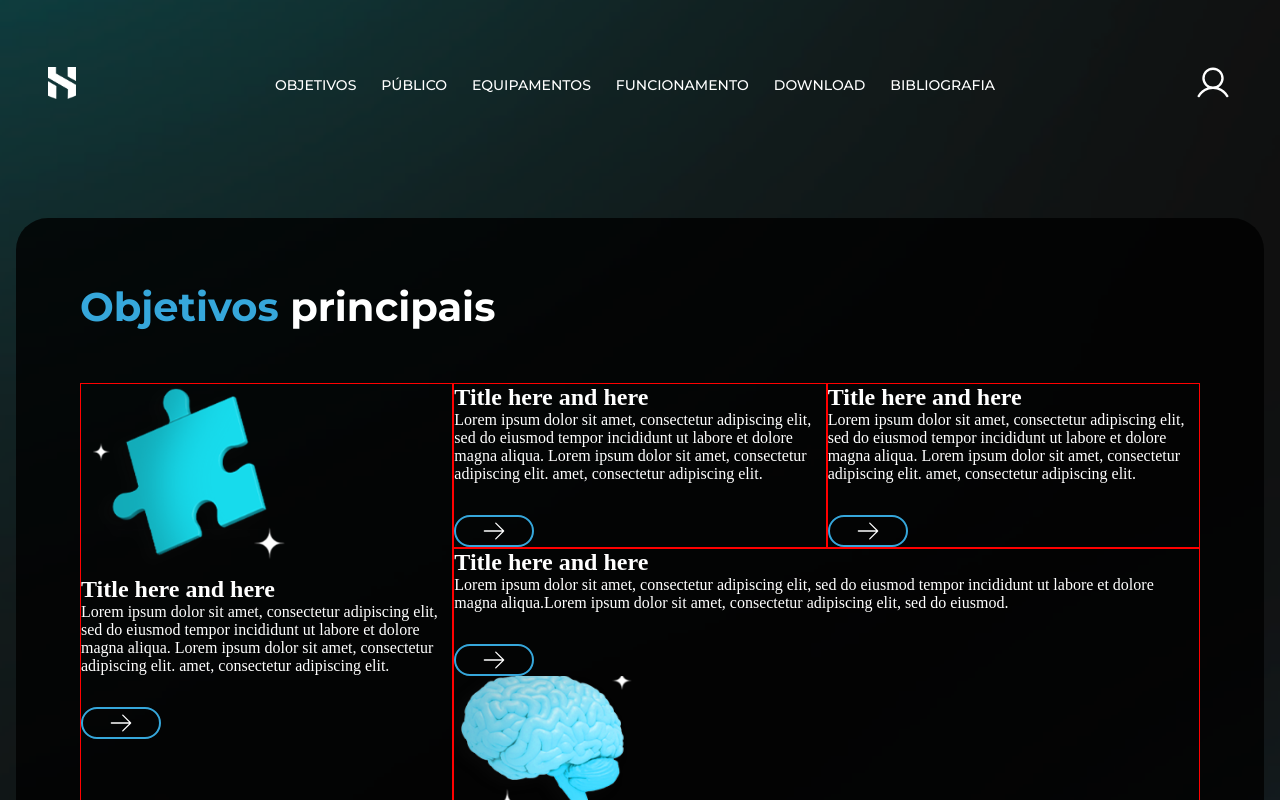
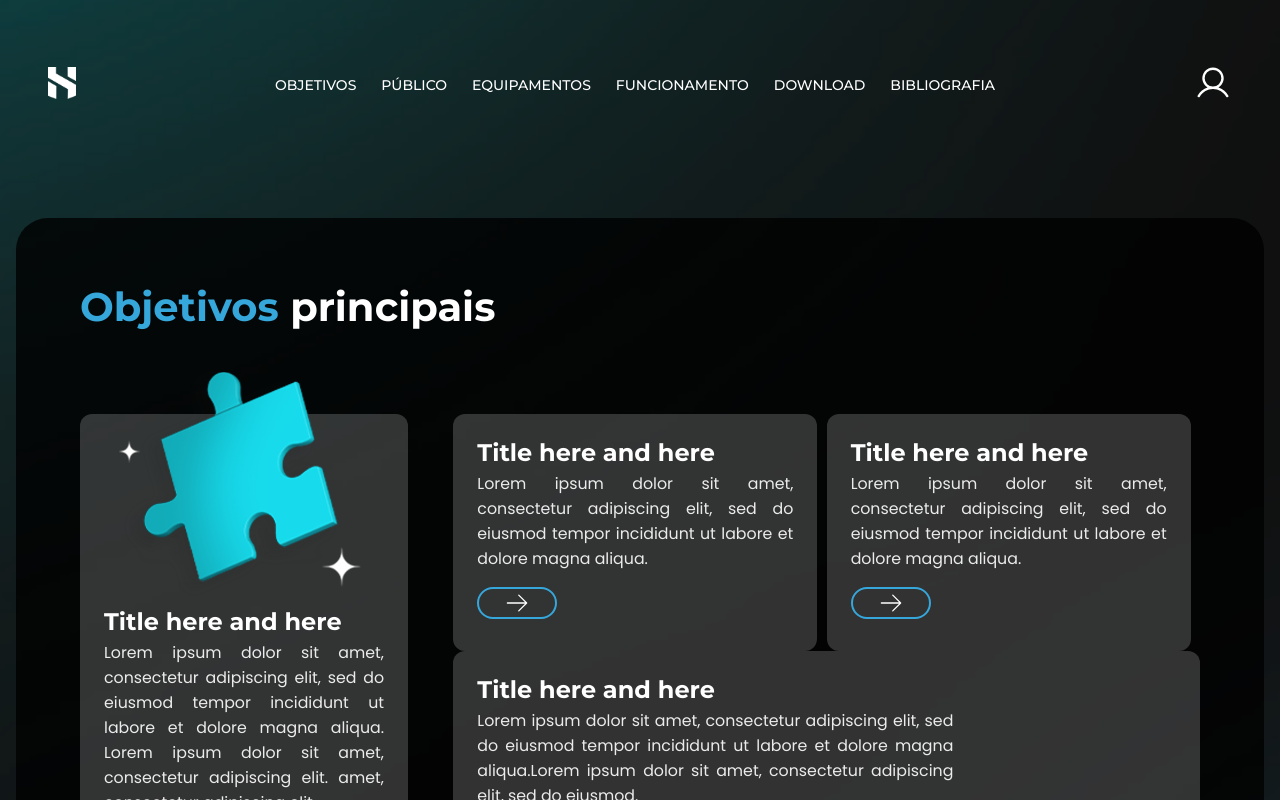
Before and after one commit to fFernanda-gomes/Hyper, a React (Vite) app: page /Objetivos in a window 1280 px wide. Shown: the top 800 px of the page. Built offline with nearby package versions, Linux system fonts and the light colour scheme.

Commit message:
new commit

```diff
--- a/src/pages/Objetivos/index.jsx
+++ b/src/pages/Objetivos/index.jsx
@@ -36,10 +36,7 @@ export function Objetivos() {
             <SecondContainer>
               <h2>Title here and here</h2>
               <p>
-                Lorem ipsum dolor sit amet, consectetur adipiscing elit, sed do
-                eiusmod tempor incididunt ut labore et dolore magna aliqua.
-                Lorem ipsum dolor sit amet, consectetur adipiscing elit. amet,
-                consectetur adipiscing elit.
+                Lorem ipsum dolor sit amet, consectetur adipiscing elit, sed do eiusmod tempor incididunt ut labore et dolore magna aliqua.
               </p>
               <Button>
                 <ArrowRight size={28} color="#ffffff" weight="light" />
@@ -49,10 +46,7 @@ export function Objetivos() {
             <ThirdContainer>
               <h2>Title here and here</h2>
               <p>
-                Lorem ipsum dolor sit amet, consectetur adipiscing elit, sed do
-                eiusmod tempor incididunt ut labore et dolore magna aliqua.
-                Lorem ipsum dolor sit amet, consectetur adipiscing elit. amet,
-                consectetur adipiscing elit.
+               Lorem ipsum dolor sit amet, consectetur adipiscing elit, sed do eiusmod tempor incididunt ut labore et dolore magna aliqua.
               </p>
               <Button>
                 <ArrowRight size={28} color="#ffffff" weight="light" />
@@ -70,7 +64,7 @@ export function Objetivos() {
               <Button>
                 <ArrowRight size={28} color="#ffffff" weight="light" />
               </Button>
-              <img src={brain} alt="" className="fourthImg" />
+              {/* <img src={brain} alt="" className="fourthImg" /> */}
             </FourthContainer>
         </Containers>
       </Main>
--- a/src/pages/Objetivos/styles.js
+++ b/src/pages/Objetivos/styles.js
@@ -19,12 +19,6 @@ export const Main = styled.main`
     width: 78rem;
     margin-inline: auto;
     padding: 4rem;
-
-    .grid {
-      display: flex;
-      flex-wrap: wrap;
-      gap: 2rem;
-    }
 
     br {
       display: none;
@@ -51,7 +45,7 @@ export const Title = styled.h1`
   font-family: 'Montserrat', sans-serif;
   font-size: 1.5625rem;
   font-weight: 700;
-  margin-bottom: 3.25rem;
+  margin-bottom: 83px;
 
   span {
     color: ${({ theme }) => theme.colors.primary_medium};
@@ -60,23 +54,57 @@ export const Title = styled.h1`
 
 export const Container = styled.div`
   color: white;
-  border: 1px solid red;
+  background: rgba(239, 239, 239, 0.20);
+  border-radius: 12px;
+  padding: 24px;
+
+  h2 {
+    font-family: 'Montserrat', sans-serif;
+  }
+
+  p{
+    font-family: 'Poppins', sans-serif;
+    color: rgba(255, 255, 255, 0.9);
+    text-align: justify;
+    margin-top: 4px;
+    font-size: 15.8px;
+  }
 `
 
 export const FirstContainer = styled(Container)`
   grid-row: 1 / 3;
+  width: 328px;
+
+  img {
+    width: 271px;
+    height: 237px;
+    margin-top: -4.5rem;
+  }
 `
-export const SecondContainer = styled(Container)``
-export const ThirdContainer = styled(Container)``
+export const SecondContainer = styled(Container)`
+  width: 364px;
+`
+export const ThirdContainer = styled(Container)`
+  width: 364px;
+`
 export const FourthContainer = styled(Container)`
   grid-column: 2 / 4;
+
+  p{
+    width: 476px;
+  }
+
+  img {
+    width: 238px;
+    height: 216px;
+  }
 `
 
 export const Button = styled.button`
   background: none;
   border: 2px solid ${({ theme }) => theme.colors.primary_medium};
   border-radius: 16px;
-  margin-top: 2rem;
+  margin-top: 1rem;
   padding-inline: 24px;
 
   display: flex;
```
Also changed, not shown: src/components/InputMobile/index.jsx (added, +25 -0 lines), src/components/InputMobile/style.js (added, +58 -0 lines).
